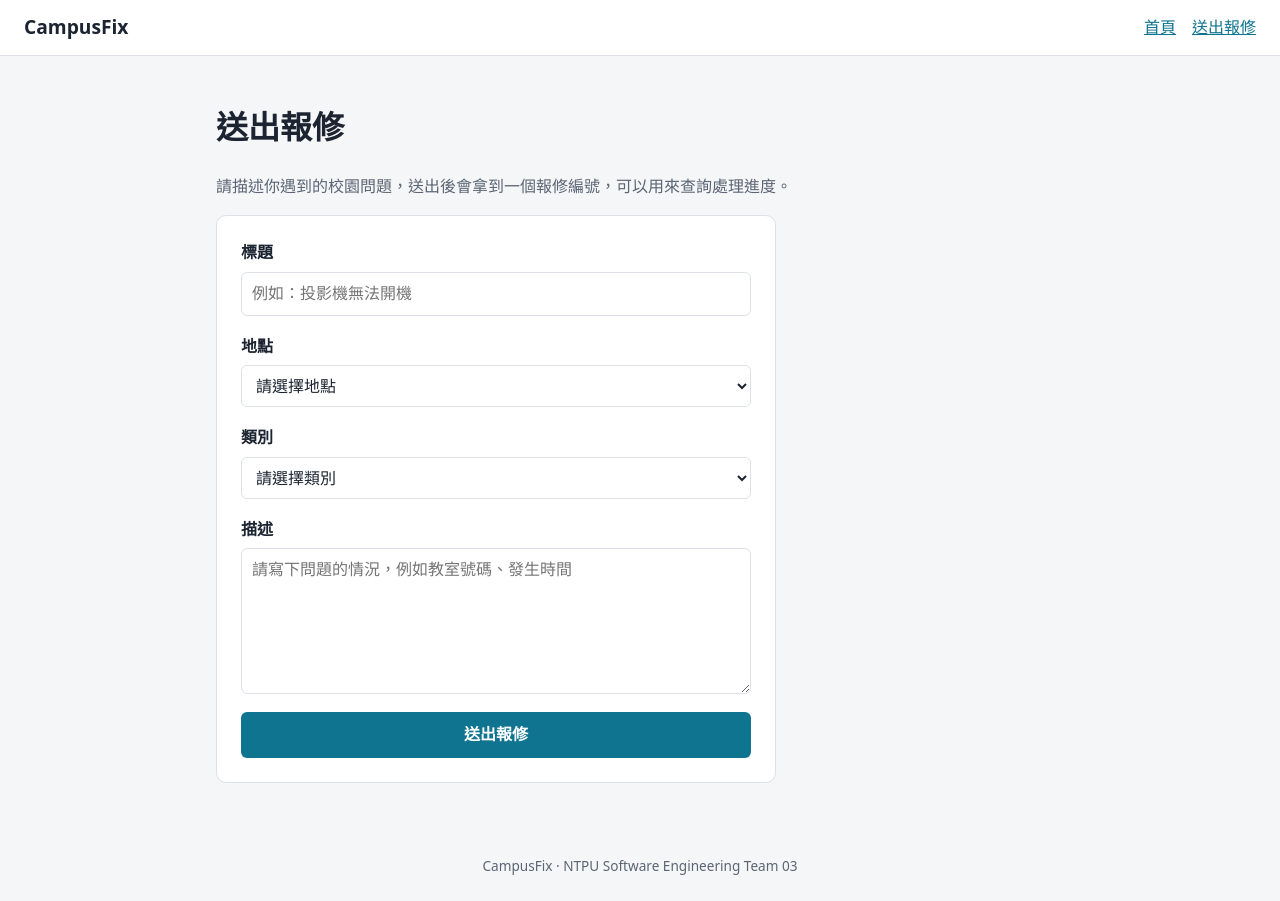
After one commit to isoroku41226971/CampusFix_Team03, a Node server app: page /reports/new in a window 1280 px wide. The commit adds this page. Run offline with Node 20, Linux system fonts and the light colour scheme; some libraries are stand-ins or nearby versions.

Commit message:
WD-12 Add report submission form page
- GET /reports/new renders the form: title, location (building dropdown),
  category (dropdown) and description; posts to /reports (saving is WD-13)
- Fixed location and category lists in src/constants.js
- Form re-renders entered values and per-field error slots for WD-14
- Header nav link and home page button to the form; form styles

Co-Authored-By: Claude Opus 5.5 <noreply@anthropic.com>

```diff
--- a/public/css/style.css
+++ b/public/css/style.css
@@ -45,6 +45,53 @@ a { color: var(--accent); }
   padding: 24px 16px 48px;
 }
 
+.lead { color: var(--muted); }
+
+.btn {
+  display: inline-block;
+  padding: 10px 20px;
+  border: none;
+  border-radius: 6px;
+  background: var(--accent);
+  color: #fff;
+  font: inherit;
+  font-weight: 700;
+  text-decoration: none;
+  cursor: pointer;
+}
+.btn:hover { filter: brightness(1.08); }
+.btn:focus-visible { outline: 3px solid var(--fg); outline-offset: 2px; }
+
+.report-form {
+  display: flex;
+  flex-direction: column;
+  gap: 18px;
+  max-width: 560px;
+  background: var(--surface);
+  border: 1px solid var(--line);
+  border-radius: 10px;
+  padding: 24px;
+}
+
+.field { display: flex; flex-direction: column; gap: 6px; }
+.field label { font-weight: 700; }
+.field input,
+.field select,
+.field textarea {
+  font: inherit;
+  padding: 8px 10px;
+  border: 1px solid var(--line);
+  border-radius: 6px;
+  background: #fff;
+  color: var(--fg);
+}
+.field input:focus,
+.field select:focus,
+.field textarea:focus { outline: 2px solid var(--accent); outline-offset: 1px; }
+.field textarea { resize: vertical; }
+
+.field-error { margin: 0; color: var(--danger); font-size: 0.9rem; }
+
 .site-footer {
   text-align: center;
   color: var(--muted);
--- a/src/app.js
+++ b/src/app.js
@@ -3,6 +3,7 @@
 const path = require('path');
 const express = require('express');
 const { db } = require('./db');
+const { LOCATIONS, CATEGORIES } = require('./constants');
 
 const app = express();
 
@@ -16,6 +17,18 @@ app.get('/', (req, res) => {
   res.render('index', { title: 'CampusFix' });
 });
 
+// Report form (WD-12). The form posts to /reports, which saves the report (WD-13).
+// `values` and `errors` let the same page be re-rendered after validation (WD-14).
+app.get('/reports/new', (req, res) => {
+  res.render('reports/new', {
+    title: '送出報修',
+    locations: LOCATIONS,
+    categories: CATEGORIES,
+    values: {},
+    errors: {},
+  });
+});
+
 // Quick check that the server and database are up.
 app.get('/health', (req, res) => {
   const { count } = db.prepare('SELECT COUNT(*) AS count FROM reports').get();
--- /dev/null
+++ b/src/constants.js
@@ -0,0 +1,24 @@
+// Fixed choices for the report form. Keeping locations as a fixed list makes
+// the Sprint 2 "filter by location" feature a simple exact match.
+const LOCATIONS = [
+  '商學大樓',
+  '人文大樓',
+  '社會科學大樓',
+  '法律大樓',
+  '公共事務大樓',
+  '電資大樓',
+  '圖書館',
+  '體育館',
+  '學生活動中心',
+  '學生宿舍',
+  '其他',
+];
+
+const CATEGORIES = [
+  '教學設備',
+  '建築設施',
+  '網路 / Wi-Fi',
+  '其他',
+];
+
+module.exports = { LOCATIONS, CATEGORIES };
--- a/views/index.ejs
+++ b/views/index.ejs
@@ -2,5 +2,6 @@
 
 <h1>CampusFix 校園報修</h1>
 <p>學生可以回報教室設備故障、設施損壞、Wi-Fi 問題等校園狀況，並追蹤處理進度；管理人員可以查看報修並記錄處理結果。</p>
+<p><a class="btn" href="/reports/new">送出報修</a></p>
 
 <%- include('partials/footer') %>
--- a/views/partials/header.ejs
+++ b/views/partials/header.ejs
@@ -11,6 +11,7 @@
     <a class="brand" href="/">CampusFix</a>
     <nav>
       <a href="/">首頁</a>
+      <a href="/reports/new">送出報修</a>
     </nav>
   </header>
   <main class="container">
--- /dev/null
+++ b/views/reports/new.ejs
@@ -0,0 +1,46 @@
+<%- include('../partials/header') %>
+
+<h1>送出報修</h1>
+<p class="lead">請描述你遇到的校園問題，送出後會拿到一個報修編號，可以用來查詢處理進度。</p>
+
+<form class="report-form" method="post" action="/reports" novalidate>
+  <div class="field">
+    <label for="title">標題</label>
+    <input type="text" id="title" name="title" maxlength="100"
+           placeholder="例如：投影機無法開機" value="<%= values.title || '' %>">
+    <% if (errors.title) { %><p class="field-error"><%= errors.title %></p><% } %>
+  </div>
+
+  <div class="field">
+    <label for="location">地點</label>
+    <select id="location" name="location">
+      <option value="">請選擇地點</option>
+      <% locations.forEach(function (loc) { %>
+        <option value="<%= loc %>" <%= values.location === loc ? 'selected' : '' %>><%= loc %></option>
+      <% }) %>
+    </select>
+    <% if (errors.location) { %><p class="field-error"><%= errors.location %></p><% } %>
+  </div>
+
+  <div class="field">
+    <label for="category">類別</label>
+    <select id="category" name="category">
+      <option value="">請選擇類別</option>
+      <% categories.forEach(function (cat) { %>
+        <option value="<%= cat %>" <%= values.category === cat ? 'selected' : '' %>><%= cat %></option>
+      <% }) %>
+    </select>
+    <% if (errors.category) { %><p class="field-error"><%= errors.category %></p><% } %>
+  </div>
+
+  <div class="field">
+    <label for="description">描述</label>
+    <textarea id="description" name="description" rows="5" maxlength="1000"
+              placeholder="請寫下問題的情況，例如教室號碼、發生時間"><%= values.description || '' %></textarea>
+    <% if (errors.description) { %><p class="field-error"><%= errors.description %></p><% } %>
+  </div>
+
+  <button type="submit" class="btn">送出報修</button>
+</form>
+
+<%- include('../partials/footer') %>
```
